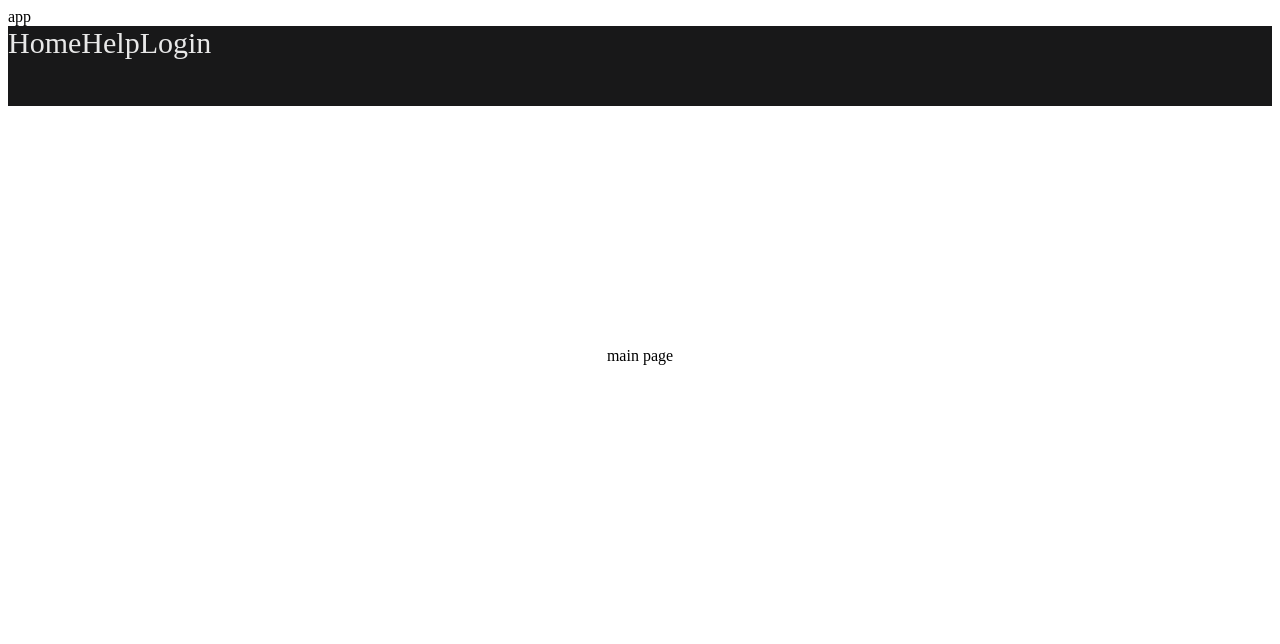
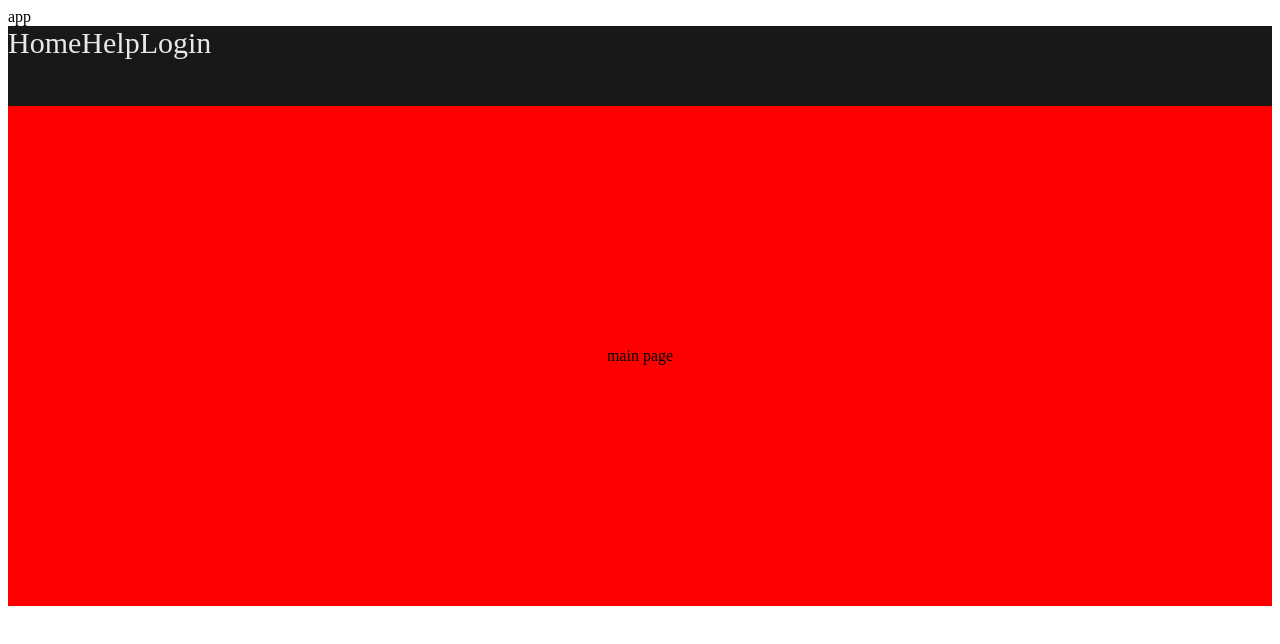
Before and after one commit to GoranAviani/sass_react, a React (Create React App) app: page / in a window 1280 px wide. Shown: the top 644 px of the page. Built offline with nearby package versions, Linux system fonts and the light colour scheme.

Commit message:
sass react

```diff
--- a/src/styles/MainPage.css
+++ b/src/styles/MainPage.css
@@ -3,6 +3,7 @@
   display: flex;
   align-items: center;
   justify-content: center;
+  background: red;
 }
 
 /*# sourceMappingURL=MainPage.css.map */
--- a/src/styles/MainPage.scss
+++ b/src/styles/MainPage.scss
@@ -3,5 +3,5 @@
   display: flex;
   align-items: center;
   justify-content: center;
-
+  background: red;
 }
```
Also changed, not shown: 1 other file (tests, documents, lock files or other folders).
